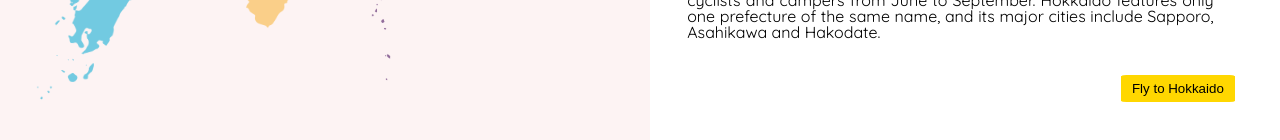
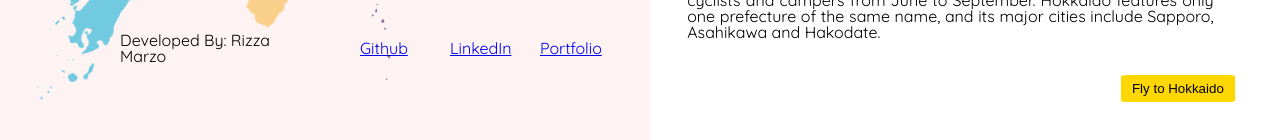
Before and after one commit to RizzaCarla/Travel_Dreams, a website: page index.html in a window 1280 px wide. Both pictures are taken after a click on the button "Enter Airport". Shown: the part 500-640 px from the top of the page. Drawn offline with Linux system fonts and the light colour scheme.

Commit message:
add footer in map

```diff
--- a/index.html
+++ b/index.html
@@ -65,6 +65,18 @@
       <img id="chugoku-region" src="./src/Images/chugoku.png"></img>
       <img id="shikoku-region" src="./src/Images/shikoku.png"></img>
       <img id="kyushu-region" src="./src/Images/kyushu.png"></img>
+      <div id="footer-in-map">
+        <p>Developed By: Rizza Marzo</p>
+        <p>
+          <a href='https://github.com/RizzaCarla' target="_blank">Github</a>
+        </p>
+        <p>
+          <a href='https://www.linkedin.com/in/rizzamarzo/' target="_blank">LinkedIn</a>
+        </p>
+        <p>
+          <a href='https://rizzacarla.github.io/myPortfolio/' target="_blank">Portfolio</a>
+        </p>
+      </div>
     </div>
 
     <div id='region-info'>
```
Also changed, not shown: dist/css/2_map.css.
